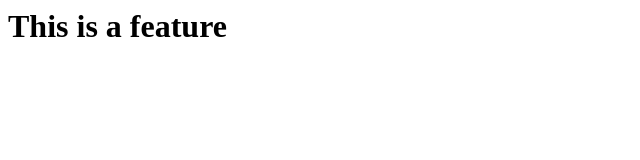
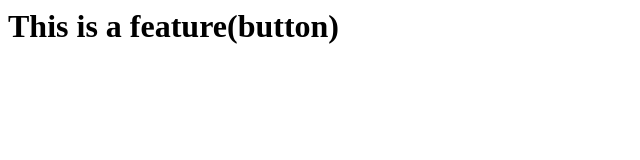
Before and after one commit to ar-2003/Localrepo, a plain HTML site: page index.html in a window 1280 px wide. Shown: the whole page, without its empty margins (0-640 px from the left). Drawn offline with Linux system fonts and the light colour scheme.

Commit message:
Add butt

```diff
--- a/index.html
+++ b/index.html
@@ -1,3 +1 @@
-<h1>
-    This is a feature
-</h1>
+<h1>This is a feature(button)</h1>
```
